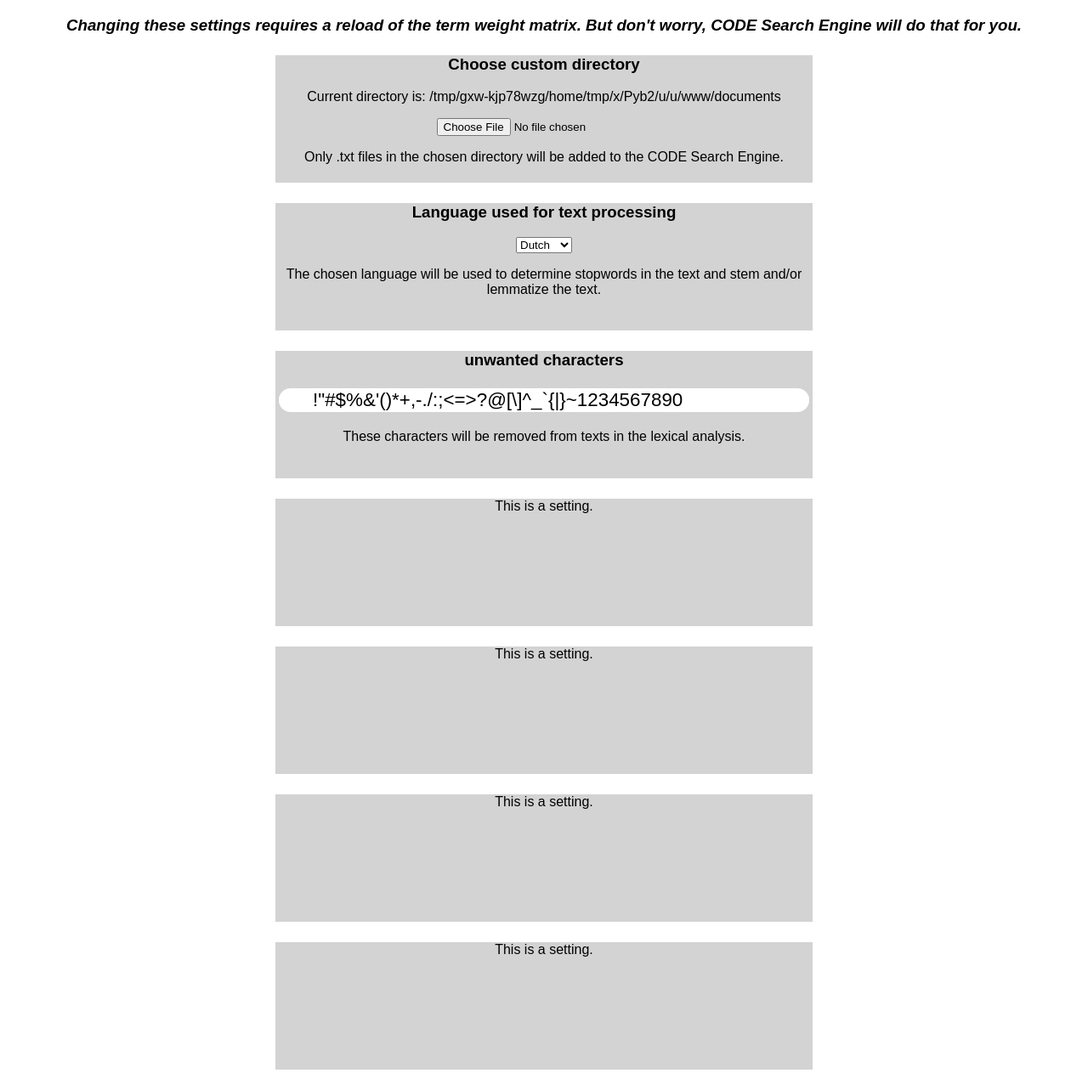
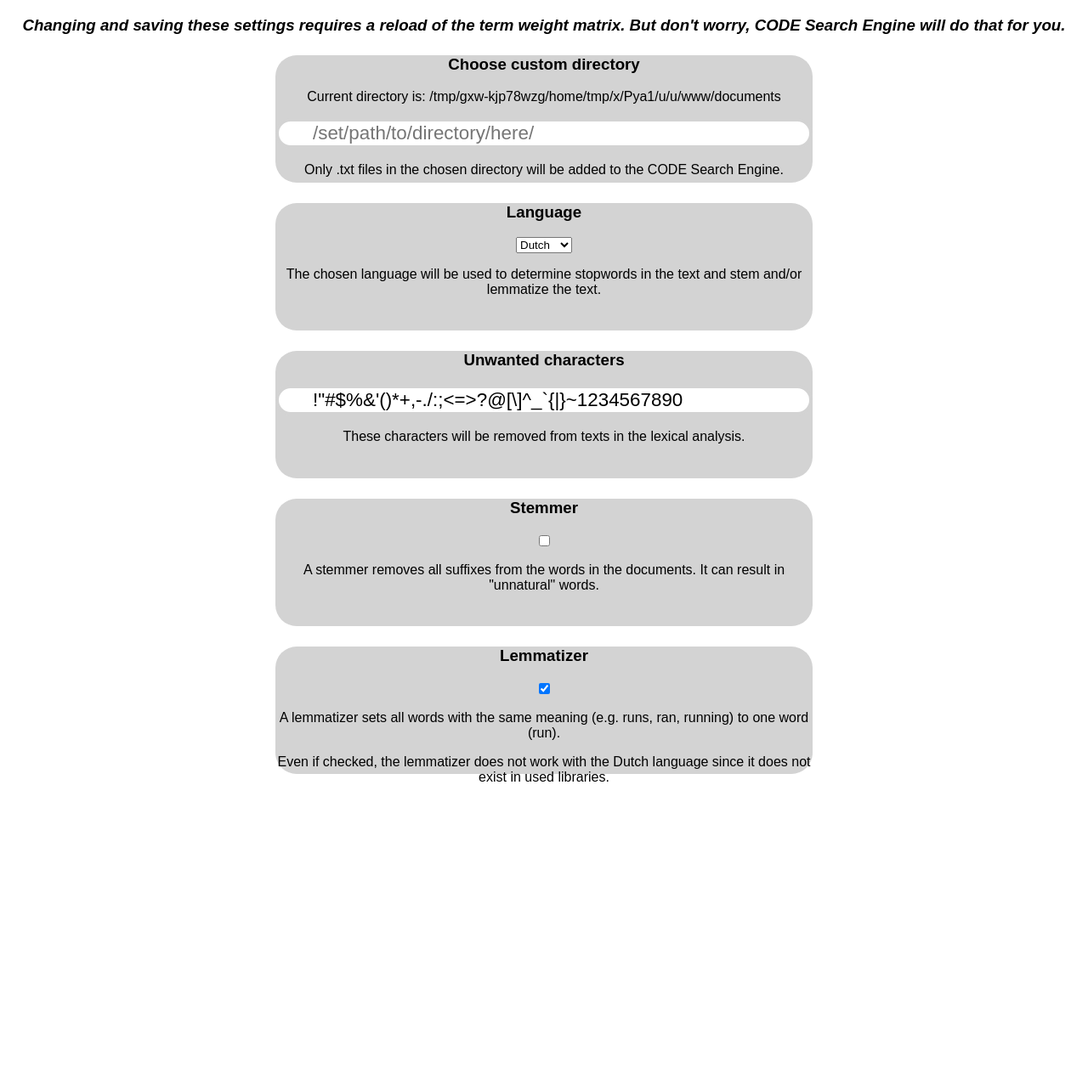
Before and after one commit to MarvTheMan/CODEir, a Flask app: page /settings in a window 1280 px wide. Shown: the part 128-1411 px from the top of the page at 85% size. After the commit the page ends 1048 px from the top, so only its background shows below. Run offline with Flask 2, Linux system fonts and the light colour scheme; parts of the project's set-up code (start-up, migrations or seed data) failed here and were passed over.

Commit message:
Rearranged lots of functions and finished settings page. Now, everytime settings are saved, a new term weight matrix is created. Need to look into the WordNetlemmatizer from NLTK. I don't know if it's installed properly on all systems through the requirements.txt.

```diff
--- a/main.py
+++ b/main.py
@@ -3,10 +3,10 @@
 from matrix import *
 from textprocessor import Textprocessor
 import os
+import pandas as pd
 
 tp = Textprocessor()
 app = Flask(__name__)
-DOCUMENTS_FOLDER = os.path.join(os.getcwd(), "documents")
 
 @app.route("/")
 def index():
@@ -25,42 +25,51 @@
 def settings():
     # Page to adjust the settings of the application.
     return render_template("settings.html",
-        directory = DOCUMENTS_FOLDER,
+        warning = "",
+        directory = tp.documents_folder,
         language = tp.language, # TODO: is not passed correctly. maybe add a placeholder option with value "Choose language..."
-         unwanted_chars = tp.unwanted_chars
+        unwanted_chars = tp.unwanted_chars,
+        enable_stemmer = tp.enable_stemmer,
+        enable_lemmatizer = tp.enable_lemmatizer
     )
 
 @app.route("/savedsettings", methods = ["GET", "POST"])
 def savedsettings():
-    # Gets all settings from form on /settings. Then changes settings and shows mainpage.
-    DOCUMENTS_FOLDER = request.form["folder"] # TODO: does not recieve folder correctly...
-    print("folder is: " + request.form["folder"])
+    # Gets all settings from form on /settings. Then changes settings and creates new matrix accordingly.
+    chosen_folder = request.form["folder"]
+    if not os.path.exists(chosen_folder):
+        return render_template("settings.html",
+        warning = f"folder: {chosen_folder} does not exist!",
+        directory = tp.documents_folder,
+        language = tp.language, # TODO: is not passed correctly. maybe add a placeholder option with value "Choose language..."
+        unwanted_chars = tp.unwanted_chars,
+        enable_stemmer = tp.enable_stemmer,
+        enable_lemmatizer = tp.enable_lemmatizer
+        )
+    tp.documents_folder = request.form["folder"]
     tp.language = request.form["language"]
     tp.unwanted_chars = request.form["unwanted_chars"]
-
-    # renders homepage after adjusting settings.
+    # empty checkboxes do not send a False boolean so we have to set to True if its in the form.
+    if "enabled_stemmer" in request.form:
+        tp.enable_stemmer == True
+    else:
+        tp.enable_stemmer == False
+    if "enable_lemmatizer" in request.form:
+        tp.enable_lemmatizer == True
+    else:
+        tp.enable_lemmatizer == False
+    tp.create_term_weight_matrix()
     return render_template("index.html")
 
 
-
 if __name__ == "__main__":
-    if os.path.exists(os.path.join("config", "twmatrix.csv")):
-        print("Found an existing term weight matrix!")
-        term_weight_matrix = get_twmatrix_from_csv()
-    else:
-        print("Term weight matrix was not found. Creating one for the provided documents...")
-        wordcounts = {}
-        for file in os.listdir(DOCUMENTS_FOLDER):
-            if not file.endswith(".txt"):
-                print(f"{file} is not a textfile! Skipping it!")
-                continue
-            wordlist = get_list_from_file(os.path.join("documents", file)) # TODO: this probably needs some adjustments when arbitrary folders can be searched.
-            wordcounts[file] =tp.create_clean_wordcount(wordlist)
-        freq_matrix = create_freq_matrix(wordcounts)
-        term_weight_matrix = create_term_weight_matrix(freq_matrix)
-        term_weight_matrix.to_csv(os.path.join("config", "twmatrix.csv"))
-        print("Saved term weight matrix for next startup.")
+    # if os.path.exists(os.path.join("config", "twmatrix.csv")):
+    #     print("Found an existing term weight matrix!")
+    #     term_weight_matrix = pd.read_csv(os.path.join("config", "twmatrix.csv"))
+    # else:
+    #     tp.create_term_weight_matrix()
+    tp.create_term_weight_matrix()
     app.config['TEMPLATES_AUTO_RELOAD'] = True
     app.config['DEBUG'] = True
     app.config['SERVER_NAME'] = "127.0.0.1:5000"
-    app.run(use_reloader = False)
+    app.run(use_reloader=False)
--- a/static/css/styles.css
+++ b/static/css/styles.css
@@ -65,6 +65,7 @@
 
 .button:hover {
     background-color: gray;
+    cursor: pointer;
 }
 
 .result {
@@ -76,6 +77,7 @@
 
 .setting {
     background-color: lightgray;
+    border-radius: 25px;
     width: 50%;
     height: 150px;
     margin: 1.5rem auto;
--- a/templates/settings.html
+++ b/templates/settings.html
@@ -19,16 +19,17 @@
 
     </div>
     <div class="content">
-        <h3><i>Changing these settings requires a reload of the term weight matrix. But don't worry, CODE Search Engine will do that for you.</i></h3>
+        <h3><i>Changing and saving these settings requires a reload of the term weight matrix. But don't worry, CODE Search Engine will do that for you.</i></h3>
+        <h2>{{warning}}</h2>
         <form id="settings_form" method="POST" action="savedsettings">
             <div class="setting">
                 <h3>Choose custom directory</h3>
                 <p>Current directory is: {{directory}}</p>
-                <input type="file" name="folder" webkitdirectory>
+                <input type="text" name="folder" placeholder="/set/path/to/directory/here/">
                 <p>Only .txt files in the chosen directory will be added to the CODE Search Engine.</p>
             </div>
             <div class="setting">
-                <h3>Language used for text processing</h3>
+                <h3>Language</h3>
                 <select name="language" selected="{{language}}">
                     <option value="dutch">Dutch</option>
                     <option value="english">English</option>
@@ -36,22 +37,23 @@
                 <p>The chosen language will be used to determine stopwords in the text and stem and/or lemmatize the text.</p>
             </div>
             <div class="setting">
-                <h3>unwanted characters</h3>
+                <h3>Unwanted characters</h3>
                 <input type="text" name="unwanted_chars" value="{{unwanted_chars}}">
                 <p>These characters will be removed from texts in the lexical analysis.</p>
             </div>
         </form>
         <div class= "setting">
-            This is a setting.
+            <div id=stem_setting>
+                <h3>Stemmer</h3>
+                <input type="checkbox" name="enable_stemmer" {{ 'checked="checked"' if enable_stemmer }}>
+                <p>A stemmer removes all suffixes from the words in the documents. It can result in "unnatural" words.</p>
+            </div>
         </div>
         <div class= "setting">
-            This is a setting.
-        </div>
-        <div class= "setting">
-            This is a setting.
-        </div>
-        <div class= "setting">
-            This is a setting.
+            <h3>Lemmatizer</h3>
+            <input type="checkbox" name="enable_lemmatizer" {{ 'checked="checked"' if enable_lemmatizer }}>
+            <p>A lemmatizer sets all words with the same meaning (e.g. runs, ran, running) to one word (run). </p>
+            <p>Even if checked, the lemmatizer does not work with the Dutch language since it does not exist in used libraries.</p>
         </div>
     </div>
 </body>
```
Also changed, not shown: matrix.py (deleted, +0 -22 lines), standard_functions.py (deleted, +0 -11 lines), textprocessor.py (+81 -41 lines).
